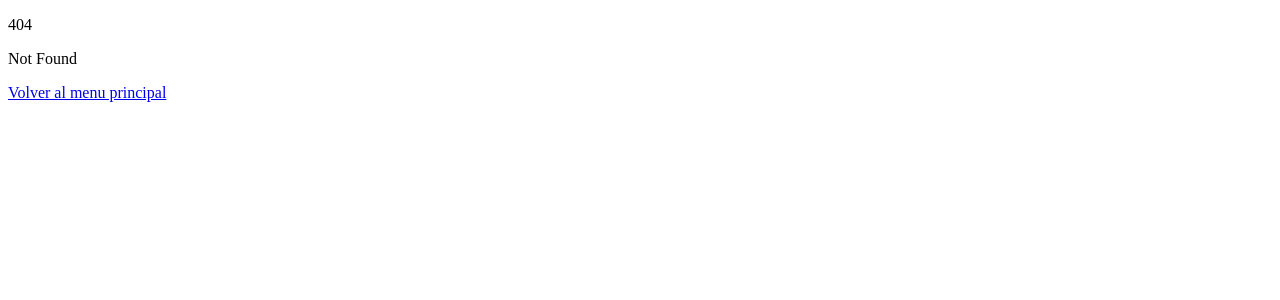
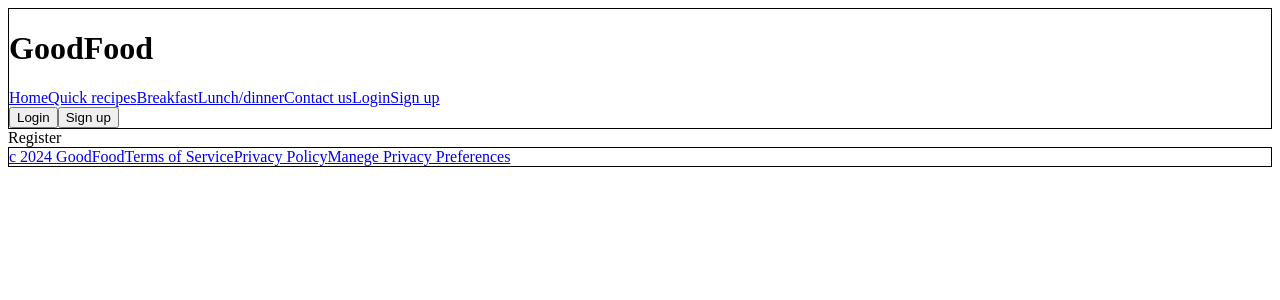
Before and after one commit to avilrod3004/Proyecto4_GoodFood, a React app: page /register in a window 1280 px wide. Before the commit this address had no page. Shown: the top 300 px of the page. Built offline with nearby package versions, Linux system fonts and the light colour scheme; the HTML template or start-up script is replaced by a standard one.

Commit message:
enrutacion a las páginas de login y registro

```diff
--- a/src/layouts/components/Navbar.jsx
+++ b/src/layouts/components/Navbar.jsx
@@ -9,6 +9,8 @@ const Navbar = () => {
             <NavLink to="breakfast">Breakfast</NavLink>
             <NavLink to="lunchdinner">Lunch/dinner</NavLink>
             <NavLink to="contactus">Contact us</NavLink>
+            <NavLink to="/login">Login</NavLink>
+            <NavLink to="/register">Sign up</NavLink>
         </nav>
     );
 }
--- a/src/pages/Login.jsx
+++ b/src/pages/Login.jsx
@@ -3,23 +3,24 @@ import React from 'react';
 const Login = () => {
     return (
         <>
-            <img src="/img_login.jpeg" alt="Img login"/>
-            <h1>Login</h1>
-            <form onSubmit={handleSubmit}>
-                <input
-                    type="text"
-                    placeholder="email"
-                    value={email}
-                    onChange={(e) => setEmail(e.target.value)}
-                />
-                <input
-                    type="password"
-                    placeholder="password"
-                    value={password}
-                    onChange={(e) => setPassword(e.target.value)}
-                />
-                <button type="submit">Login</button>
-            </form>
+            login
+            {/*<img src="/img_login.jpeg" alt="Img login"/>*/}
+            {/*<h1>Login</h1>*/}
+            {/*<form onSubmit={handleSubmit}>*/}
+            {/*    <input*/}
+            {/*        type="text"*/}
+            {/*        placeholder="email"*/}
+            {/*        value={email}*/}
+            {/*        onChange={(e) => setEmail(e.target.value)}*/}
+            {/*    />*/}
+            {/*    <input*/}
+            {/*        type="password"*/}
+            {/*        placeholder="password"*/}
+            {/*        value={password}*/}
+            {/*        onChange={(e) => setPassword(e.target.value)}*/}
+            {/*    />*/}
+            {/*    <button type="submit">Login</button>*/}
+            {/*</form>*/}
         </>
     );
 };
--- a/src/pages/Register.jsx
+++ b/src/pages/Register.jsx
@@ -3,7 +3,7 @@ import React from 'react';
 const Register = () => {
     return (
         <div>
-
+            Register
         </div>
     );
 };
```
Also changed, not shown: src/router/index.jsx (+10 -0 lines).
